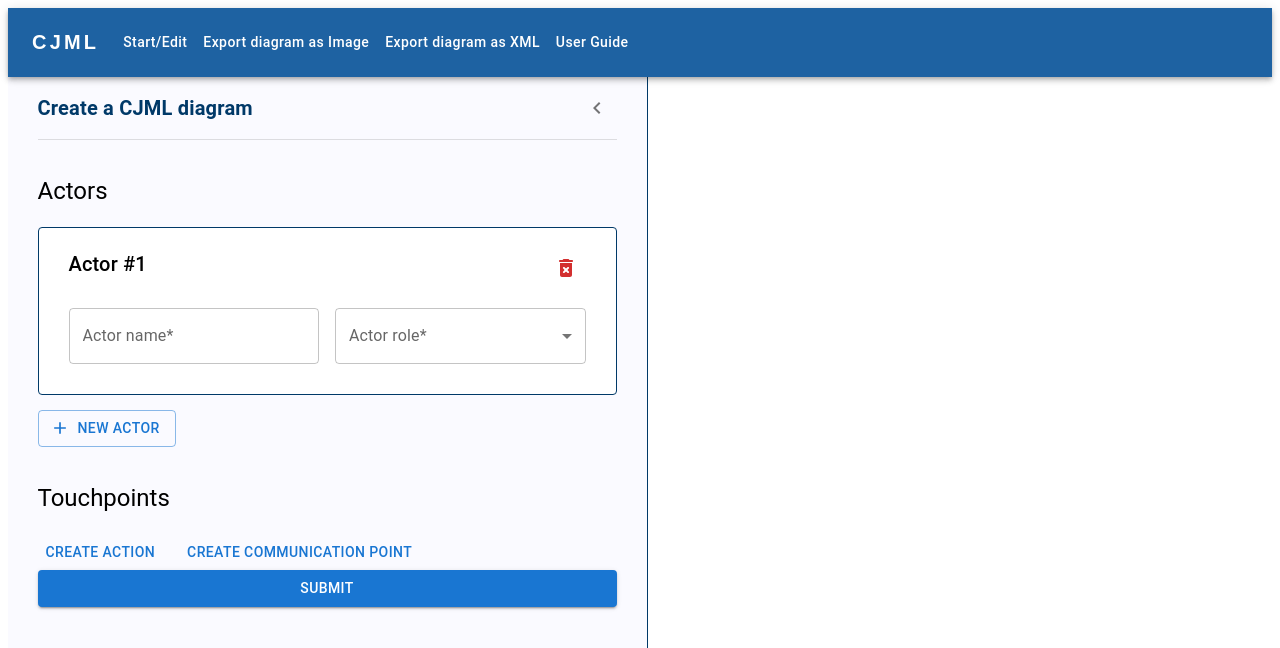
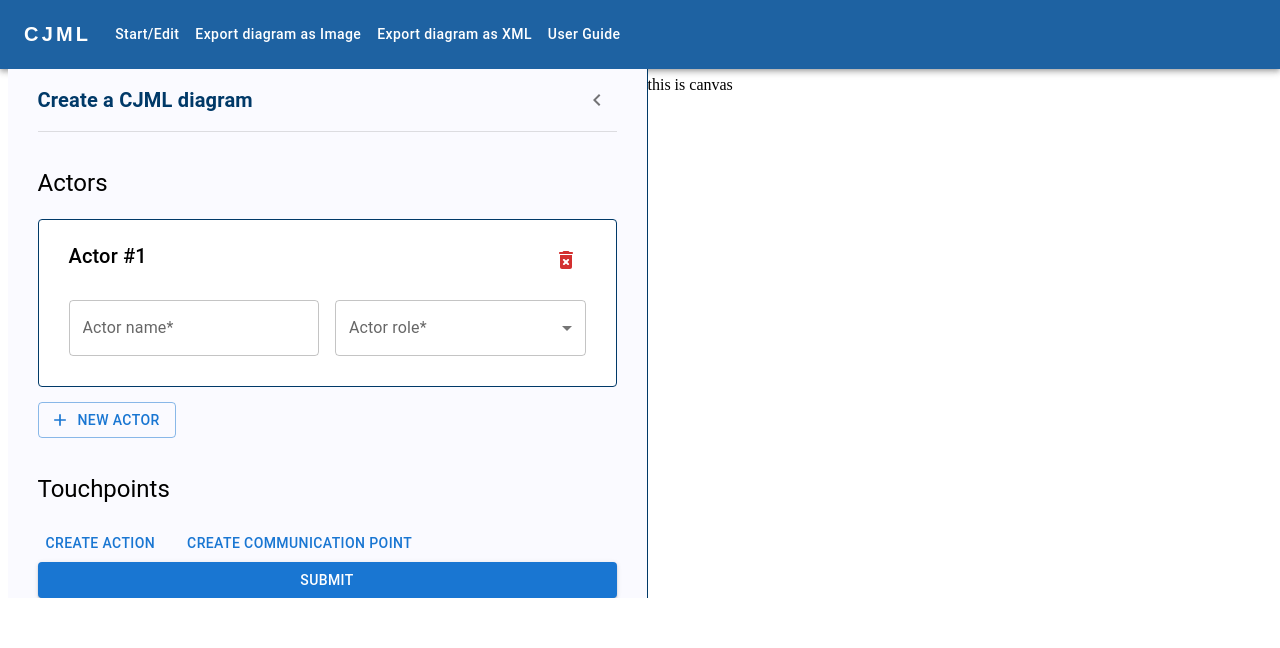
Before and after one commit to aika0725/remake-cjml-tool, a React (Create React App) app: page / in a window 1280 px wide. Shown: the top 648 px of the page. Built offline with nearby package versions, Linux system fonts and the light colour scheme.

Commit message:
Create Canvas component

```diff
--- a/src/App.tsx
+++ b/src/App.tsx
@@ -1,21 +1,24 @@
-import { Box } from '@mui/material'
 import React from 'react'
 import { OpenStatusContext, OpenContext } from './components/Context/OpenStatusContext'
+import Canvas from './components/Canvas/Canvas'
 import Form from './components/Form/Form'
 
 import Header from './components/Header/Header'
+import { Main } from './components/Styles/FormCard'
 
 function App() {
   const [open, setOpen] = React.useState<OpenContext['open']>(true)
+
   const status = { open, setOpen }
 
   return (
     <div className='App'>
       <OpenStatusContext.Provider value={status}>
-        <Box sx={{ display: 'flex' }}>
-          <Header />
+        <Header />
+        <Main>
           <Form />
-        </Box>
+          <Canvas />
+        </Main>
       </OpenStatusContext.Provider>
     </div>
   )
--- /dev/null
+++ b/src/components/Canvas/Canvas.tsx
@@ -0,0 +1,14 @@
+import React from 'react'
+import * as S from '../Styles/FormCard'
+
+const Canvas = () => {
+  return (
+    <>
+      <S.Canvas>
+        <div>this is canvas</div>
+      </S.Canvas>
+    </>
+  )
+}
+
+export default Canvas
--- a/src/components/Form/Form.tsx
+++ b/src/components/Form/Form.tsx
@@ -1,4 +1,4 @@
-import React, { useEffect } from 'react'
+import React, { useLayoutEffect, useRef, useState } from 'react'
 
 import AddIcon from '@mui/icons-material/Add'
 import ChevronLeftIcon from '@mui/icons-material/ChevronLeft'
@@ -36,21 +36,25 @@ const validationSchema = yup.object({
   ),
 })
 
+type Width = number | undefined
+
 function Form() {
   const theme = useTheme()
+  const ref = useRef(null)
+  const [width, setWidth] = useState<Width>(0)
+  const { open, setOpen } = React.useContext(OpenStatusContext)
 
-  const { open, setOpen } = React.useContext(OpenStatusContext)
-  useEffect(() => {
-    console.log(open)
-  }, [open])
+  useLayoutEffect(() => {
+    setWidth(ref?.current?.['offsetWidth'])
+    console.log(width)
+  }, [width])
 
   const handleDrawerClose = () => {
     setOpen(false)
   }
 
   return (
-    <div>
-      <S.FormContainer open={open}>
+    <S.FormContainer open={open} ref={ref}>
       <Formik
         initialValues={formInitialValues}
         onSubmit={(values) => {
@@ -96,9 +100,7 @@ function Form() {
                         <Button
                           variant='outlined'
                           startIcon={<AddIcon />}
-                            onClick={() =>
-                              arrayHelpers.push({ id: 0, actorName: '', actorRole: '' })
-                            }
+                          onClick={() => arrayHelpers.push({ id: 0, actorName: '', actorRole: '' })}
                         >
                           New actor
                         </Button>
@@ -140,7 +142,6 @@ function Form() {
         }}
       </Formik>
     </S.FormContainer>
-    </div>
   )
 }
 
--- a/src/components/Styles/FormCard.tsx
+++ b/src/components/Styles/FormCard.tsx
@@ -54,19 +54,19 @@ const SectionTitle = styled.div`
 const FormContainer = styled.div<OpenContext['open']>`
   box-sizing: border-box;
   display: ${(props) => (props.open ? 'flex' : 'none')};
-  height: 90%;
+  height: 100%;
   width: 50%;
   max-width: 722px;
   background-color: #fafaff;
   border-right: 1px solid #003968;
-  position: absolute;
+  /* position: absolute; */
   left: 0;
   top: 77px;
   padding: 0px 30px;
   margin-left: 7.5px;
   overflow-y: auto;
 
-  @media (max-width: 550px) {
+  @media (max-width: 566px) {
     width: 100%;
   }
 `
@@ -97,26 +97,22 @@ const CJMLFormHeaderTypography = withStyles({
   },
 })(Typography)
 
-// const Main = styled('main', { shouldForwardProp: (prop) => prop !== 'open' })<{
-//   open?: boolean
-// }>(({ theme, open }) => ({
-//   flexGrow: 1,
-//   padding: theme.spacing(3),
-//   transition: theme.transitions.create('margin', {
-//     easing: theme.transitions.easing.sharp,
-//     duration: theme.transitions.duration.leavingScreen,
-//   }),
-//   marginLeft: `-${drawerWidth}px`,
-//   ...(open && {
-//     transition: theme.transitions.create('margin', {
-//       easing: theme.transitions.easing.easeOut,
-//       duration: theme.transitions.duration.enteringScreen,
-//     }),
-//     marginLeft: 0,
-//   }),
-// }))
+const Canvas = styled.div`
+  top: 77px;
+  margin-top: 7px;
+`
+const Main = styled.div`
+  display: flex;
+  height: 100%;
+  flex-direction: row;
+  @media (max-width: 566px) {
+    flex-direction: column;
+  }
+`
 
 export {
+  Main,
+  Canvas,
   FormContainer,
   FormHeader,
   Row,
--- /dev/null
+++ b/src/index.css
@@ -0,0 +1,9 @@
+html{
+    /* height: 100%; */
+}
+
+body{
+    min-height: 100vh;
+    padding: 0;
+    margin: 0;
+}
--- a/src/index.tsx
+++ b/src/index.tsx
@@ -2,6 +2,7 @@ import React from 'react'
 import ReactDOM from 'react-dom/client'
 import App from './App'
 import reportWebVitals from './reportWebVitals'
+import './index.css'
 
 const root = ReactDOM.createRoot(document.getElementById('root') as HTMLElement)
 root.render(
```
Lines whose indentation alone changed are shown as unchanged.
